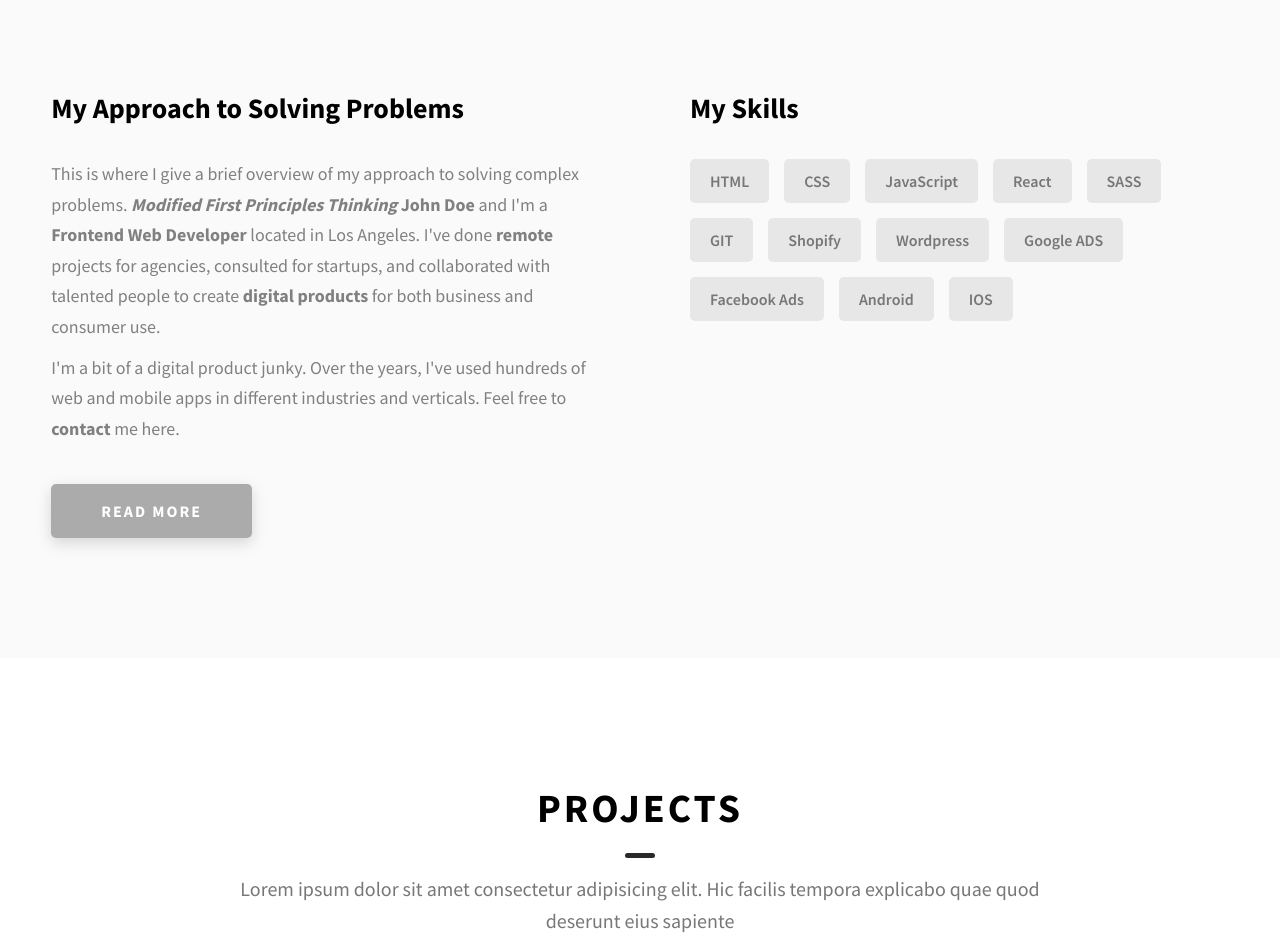
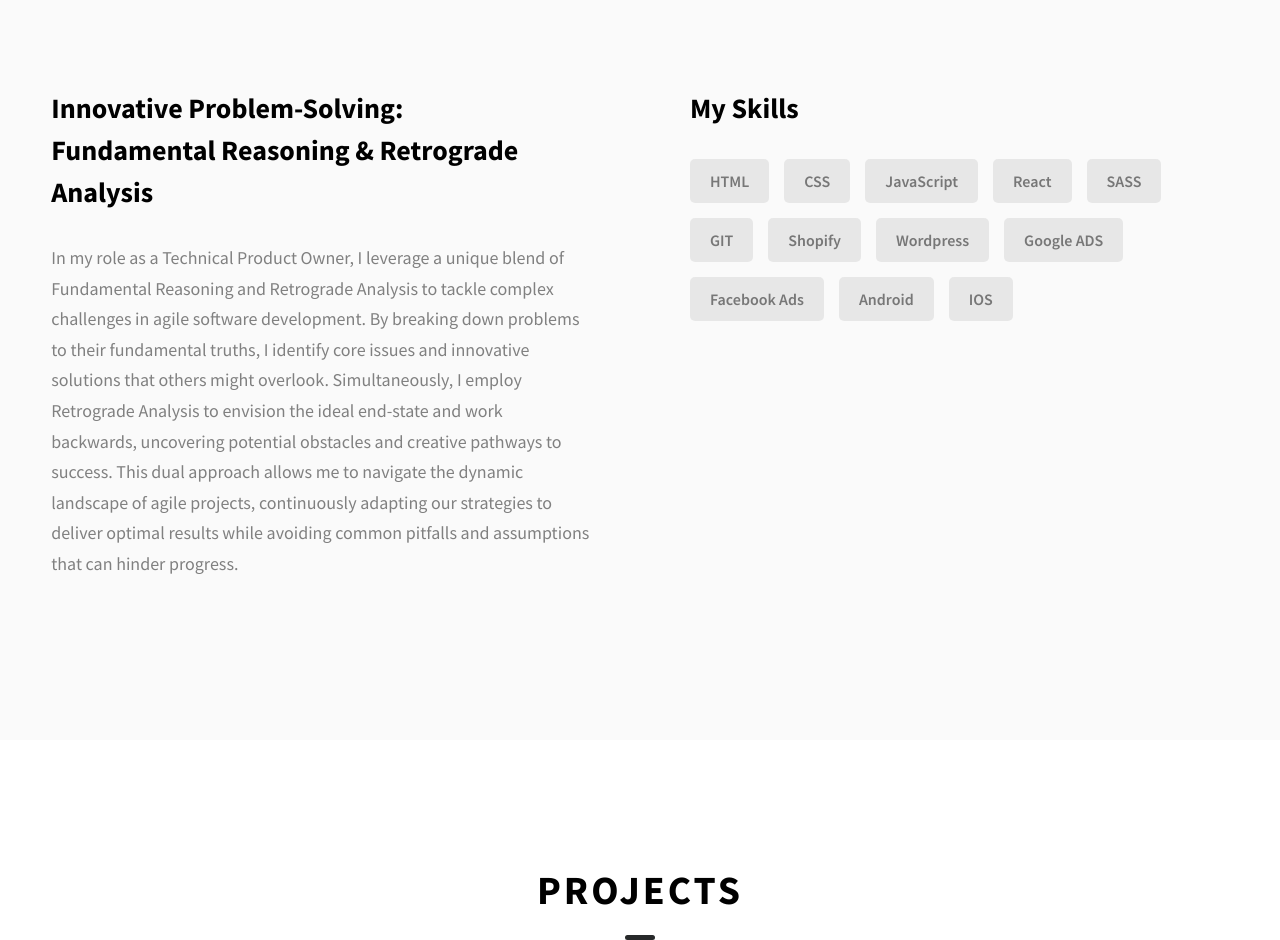
Before and after one commit to jerameee/jeremy-dopefolio, a website: page index.html in a window 1280 px wide. Shown: the part 1114-2054 px from the top of the page. Drawn offline with Linux system fonts and the light colour scheme.

Commit message:
About me section updates

```diff
--- a/index.html
+++ b/index.html
@@ -127,28 +127,19 @@
       </h2>
       <div class="about__content">
         <div class="about__content-main">
-          <h3 class="about__content-title">My Approach to Solving Problems </h3>
+          <h3 class="about__content-title">Innovative Problem-Solving: <br>Fundamental Reasoning & Retrograde Analysis</h3>
           <div class="about__content-details">
             <p class="about__content-details-para">
-              This is where I give a brief overview of my approach to solving complex problems. <strong><i>Modified
-                  First Principles Thinking</i></strong>
-              <strong>John Doe</strong>
-              and I'm a <strong> Frontend Web Developer </strong> located in
-              Los Angeles. I've done
-              <strong> remote </strong>
-              projects for agencies, consulted for startups, and collaborated
-              with talented people to create
-              <strong>digital products </strong>
-              for both business and consumer use.
-            </p>
-            <p class="about__content-details-para">
-              I'm a bit of a digital product junky. Over the years, I've used
-              hundreds of web and mobile apps in different industries and
-              verticals. Feel free to
-              <strong>contact</strong> me here.
+              In my role as a Technical Product Owner, I leverage a unique blend of Fundamental Reasoning and Retrograde
+              Analysis to tackle complex challenges in agile software development. By breaking down problems to their
+              fundamental truths, I identify core issues and innovative solutions that others might overlook.
+              Simultaneously, I employ Retrograde Analysis to envision the ideal end-state and work backwards,
+              uncovering potential obstacles and creative pathways to success. This dual approach allows me to navigate
+              the dynamic landscape of agile projects, continuously adapting our strategies to deliver optimal results
+              while avoiding common pitfalls and assumptions that can hinder progress.
             </p>
           </div>
-          <a href="./#contact" class="btn btn--med btn--theme dynamicBgClr">Read More</a>
+          <!--<a href="./#contact" class="btn btn--med btn--theme dynamicBgClr">Read More</a>-->
         </div>
         <div class="about__content-skills">
           <h3 class="about__content-title">My Skills</h3>
@@ -174,10 +165,10 @@
     <div class="main-container">
       <h2 class="heading heading-sec heading-sec__mb-bg">
         <span class="heading-sec__main">Projects</span>
-        <span class="heading-sec__sub">
+        <!--<span class="heading-sec__sub">
           Lorem ipsum dolor sit amet consectetur adipisicing elit. Hic facilis
           tempora explicabo quae quod deserunt eius sapiente
-        </span>
+        </span>-->
       </h2>
 
       <div class="projects__content">
```
